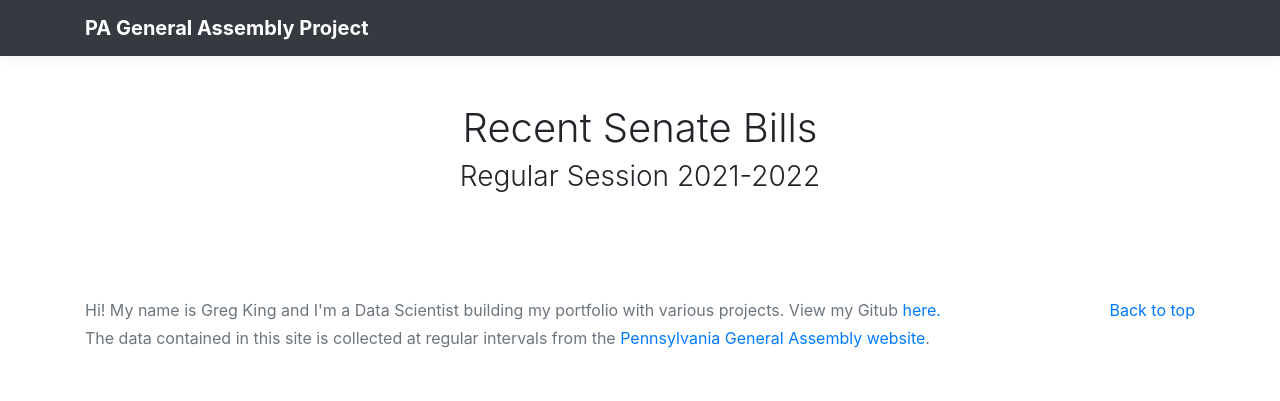
After one commit to npmigreg/pa-general-assembly, a Django app: page /senate-bills/ in a window 1280 px wide. The commit adds this page. Shown: the top 401 px of the page. Run offline with Django 3.2, Linux system fonts and the light colour scheme; data that the repository does not hold is empty; some libraries are stand-ins or nearby versions.

Commit message:
Finished senate bill web scraping script

```diff
--- a/main/models.py
+++ b/main/models.py
@@ -3,9 +3,11 @@ from django.db import models
 # Create your models here.
 class SenateBills(models.Model):
     bill_number = models.IntegerField()
+    date_introduced = models.CharField(max_length=255, null=True, blank=True)
     session = models.CharField(max_length=255, null=True, blank=True)
     short_title = models.TextField(null=True, blank=True)
     prime_sponsor = models.CharField(max_length=255, null=True, blank=True)
+    prime_sponsor_url = models.URLField(max_length=255, null=True, blank=True)
     all_sponsors = models.TextField(max_length=255, null=True, blank=True)
     last_action = models.TextField(null=True, blank=True)
     memo_title = models.TextField(null=True, blank=True)
--- /dev/null
+++ b/main/templates/main/base.html
@@ -0,0 +1,59 @@
+{% load static %}
+
+<!doctype html>
+<html lang="en">
+  <head>
+    <meta charset="utf-8">
+    <meta name="viewport" content="width=device-width, initial-scale=1, shrink-to-fit=no">
+    <meta name="description" content="">
+    <meta name="author" content="">
+    <link rel="icon" href="../../../../favicon.ico">
+
+    <title>PA General Assembly | Analysis</title>
+
+    <!-- Bootstrap core CSS -->
+    <link href="{% static 'main/dist/css/bootstrap.min.css' %}" rel="stylesheet">
+
+    <!-- Custom styles for this template -->
+    <link href="{% static 'main/album.css' %}" rel="stylesheet">
+  </head>
+
+  <body>
+
+    <header>
+      <div class="navbar navbar-dark bg-dark box-shadow">
+        <div class="container d-flex justify-content-between">
+          <a href="{% url 'home' %}" class="navbar-brand d-flex align-items-center">
+            <strong>PA General Assembly Project</strong>
+          </a>
+        </div>
+      </div>
+    </header>
+
+    <main role="main">
+
+    {% block maincontent %}
+    {% endblock %}
+
+    </main>
+
+    <footer class="text-muted">
+      <div class="container">
+        <p class="float-right">
+          <a href="#">Back to top</a>
+        </p>
+        <p>Hi! My name is Greg King and I'm a Data Scientist building my portfolio with various projects. View my Gitub <a href="https://github.com/ai-gregking" target="_blank">here.</a></p>
+        <p>The data contained in this site is collected at regular intervals from the <a href="https://www.legis.state.pa.us/" target="_blank">Pennsylvania General Assembly website</a>.</p>
+      </div>
+    </footer>
+
+    <!-- Bootstrap core JavaScript
+    ================================================== -->
+    <!-- Placed at the end of the document so the pages load faster -->
+    <script src="https://code.jquery.com/jquery-3.2.1.slim.min.js" integrity="sha384-KJ3o2DKtIkvYIK3UENzmM7KCkRr/rE9/Qpg6aAZGJwFDMVNA/GpGFF93hXpG5KkN" crossorigin="anonymous"></script>
+    <script>window.jQuery || document.write('<script src="{% static 'main/assets/js/vendor/jquery-slim.min.js' %}"><\/script>')</script>
+    <script src="{% static 'main/assets/js/vendor/popper.min.js' %}"></script>
+    <script src="{% static 'main/dist/js/bootstrap.min.js' %}"></script>
+    <script src="{% static 'main/assets/js/vendor/holder.min.js' %}"></script>
+  </body>
+</html>
--- /dev/null
+++ b/main/templates/main/senate_bills.html
@@ -0,0 +1,35 @@
+{% extends 'main/base.html' %}
+
+{% block maincontent %}
+<div class="container">
+    <div class="row mt-5 justify-content-center">
+        <h1 class="jumbotron-heading">Recent Senate Bills</h1>
+    </div>
+    <div class="row justify-content-center">
+      <h3 class="jumbotron-heading">Regular Session 2021-2022</h3>
+    </div>
+</div>
+<div class="container mt-5">
+    <div class="row">
+        {% for object in object_list %}
+        <div class="col-sm-6 mb-4 d-flex align-items-stretch">
+          <div class="card">
+            <div class="card-header d-flex justify-content-between align-items-center">
+              <h5 class="align-middle">Senate Bill {{ object.bill_number }}</h5>
+              <p class="text-muted align-middle">Introduced {{ object.date_introduced }}</p>
+            </div>
+            <div class="card-body d-flex flex-column">
+              <p class="card-text"><strong>Prime sponsor:</strong> <a href="{{ object.prime_sponsor_url }}" target="_blank">{{ object.prime_sponsor }}</a></p>
+              <p class="card-text"><strong>Description:</strong> {{ object.short_title }}</p>
+              <p class="card-text"><strong>Last action:</strong> {{ object.last_action }}</p>
+              {% if object.memo_title %}
+              <p class="card-text"><strong>Memo:</strong> <a href="{{ object.memo_url }}" target="_blank">{{ object.memo_title }}</a></p>
+              {% endif %}
+              <a href="{{ object.bill_text }}" class="btn btn-primary align-self-end mt-auto" target="_blank">View Bill Text</a>
+            </div>
+          </div>
+        </div>
+        {% endfor %}
+    </div>
+</div>
+{% endblock %}
--- a/main/urls.py
+++ b/main/urls.py
@@ -3,5 +3,6 @@ from .views import *
 
 urlpatterns = [
     path('', home, name="home"),
-    path('get-data/', get_data, name="get-data"),
+    path('get-sb-data/', get_sb_data, name="get-sb-data"),
+    path('senate-bills/', senate_bills.as_view(template_name = "main/senate_bills.html"), name='senate-bills'),
 ]
--- a/main/views.py
+++ b/main/views.py
@@ -1,18 +1,26 @@
 from django.shortcuts import render, redirect
+from django.views.generic.list import ListView
+from django.contrib.auth.decorators import login_required
+from .models import *
+
 import requests
 from bs4 import BeautifulSoup
 import pandas as pd
 import matplotlib.pyplot as plt
 import numpy as np
 import seaborn as sns
-from .models import *
 
 # Create your views here.
 def home(request):
-    return render(request, 'main/index.html')
+    s_bills = SenateBills.objects.count()
 
-def get_data(request):
+    context = {
+        's_bills':s_bills,
+    }
+    return render(request, 'main/index.html', context)
 
+@login_required
+def get_sb_data(request):
     URL = 'https://www.legis.state.pa.us/cfdocs/legis/bi/BillIndx.cfm?sYear=2021&sIndex=0&bod=S'
     page = requests.get(URL)
     soup = BeautifulSoup(page.content, 'html.parser')
@@ -23,7 +31,7 @@ def get_data(request):
     for a in results.find_all('a', href=True):
         bill_links.append(a['href'])
 
-    for b in bill_links[:2]:
+    for b in bill_links:
         new_senate_bill = SenateBills()
         bill_url = 'https://www.legis.state.pa.us' + b
         bill_page = requests.get(bill_url)
@@ -31,6 +39,23 @@ def get_data(request):
 
         bill_number = bill_soup.find('h2', class_='BillInfo-BillHeader').text.split('Bill')[1].strip()
         new_senate_bill.bill_number = int(bill_number)
+
+        history_url = bill_soup.find('div', class_='BillInfo-NavLinks2').find('a', href=True)['href'].strip()
+        history_url = 'https://www.legis.state.pa.us/cfdocs/billinfo/' + history_url
+        history_page = requests.get(history_url)
+        history_soup = BeautifulSoup(history_page.content, 'html.parser')
+
+        bill_date_introduced = history_soup.find('div', class_='BillInfo-Actions').find('div', class_='BillInfo-Section-Data').find_all('td')[2].text.strip()
+        bill_date_introduced = bill_date_introduced.split()
+        bill_date_introduced = ' '.join(bill_date_introduced[-3:])
+        new_senate_bill.date_introduced = bill_date_introduced
+
+        bill_all_sponsors = history_soup.find('div', class_='BillInfo-PrimeSponsor').find('div', class_='BillInfo-Section-Data').find_all('a', href=True)
+        all_sponsors_list = []
+        for s in bill_all_sponsors:
+            all_sponsors_list.append(s.text)
+        all_sponsors_list = ', '.join(all_sponsors_list)
+        new_senate_bill.all_sponsors = all_sponsors_list
 
         bill_session = bill_soup.find('h2', class_='BillInfo-BillHeader').text.split('Senate')[0].strip()
         new_senate_bill.session = bill_session
@@ -41,14 +66,23 @@ def get_data(request):
         bill_prime_sponsor = bill_soup.find('div', class_='BillInfo-PrimeSponsor').find('a', href=True).text.strip()
         new_senate_bill.prime_sponsor = bill_prime_sponsor
 
+        bill_prime_sponsor_url = bill_soup.find('div', class_='BillInfo-PrimeSponsor').find('a', href=True)['href'].strip()
+        new_senate_bill.prime_sponsor_url = bill_prime_sponsor_url
+
         bill_last_action = bill_soup.find('div', class_='BillInfo-LastAction').find('div', class_='BillInfo-Section-Data').text.strip()
         new_senate_bill.last_action = bill_last_action
 
-        bill_memo_title = bill_soup.find('div', class_='BillInfo-CosponMemo').find('a', href=True).text.strip()
-        new_senate_bill.memo_title = bill_memo_title
+        try:
+            bill_memo_title = bill_soup.find('div', class_='BillInfo-CosponMemo').find('a', href=True).text.strip()
+            new_senate_bill.memo_title = bill_memo_title
+        except:
+            bill_memo_title = None
 
-        bill_memo_url = bill_soup.find('div', class_='BillInfo-CosponMemo').find('a', href=True)['href'].strip()
-        new_senate_bill.memo_url = bill_memo_url
+        try:
+            bill_memo_url = bill_soup.find('div', class_='BillInfo-CosponMemo').find('a', href=True)['href'].strip()
+            new_senate_bill.memo_url = bill_memo_url
+        except:
+            bill_memo_url = None
 
         bill_text = bill_soup.find('div', class_='BillInfo-PN').find('table', class_='BillInfo-PNTable').find_all('td')[1].find('a', href=True)['href'].strip()
         new_senate_bill.bill_text = 'https://www.legis.state.pa.us' + bill_text
@@ -56,3 +90,8 @@ def get_data(request):
         new_senate_bill.save()
 
     return redirect("/")
+
+class senate_bills(ListView):
+    model = SenateBills
+    paginate_by = 10
+    ordering = ['-bill_number']
```
Also changed, not shown: main/templates/main/index.html (+8 -61 lines), main/migrations/0002_auto_20210228_1703.py (added), main/templates/main/data.html (deleted).
